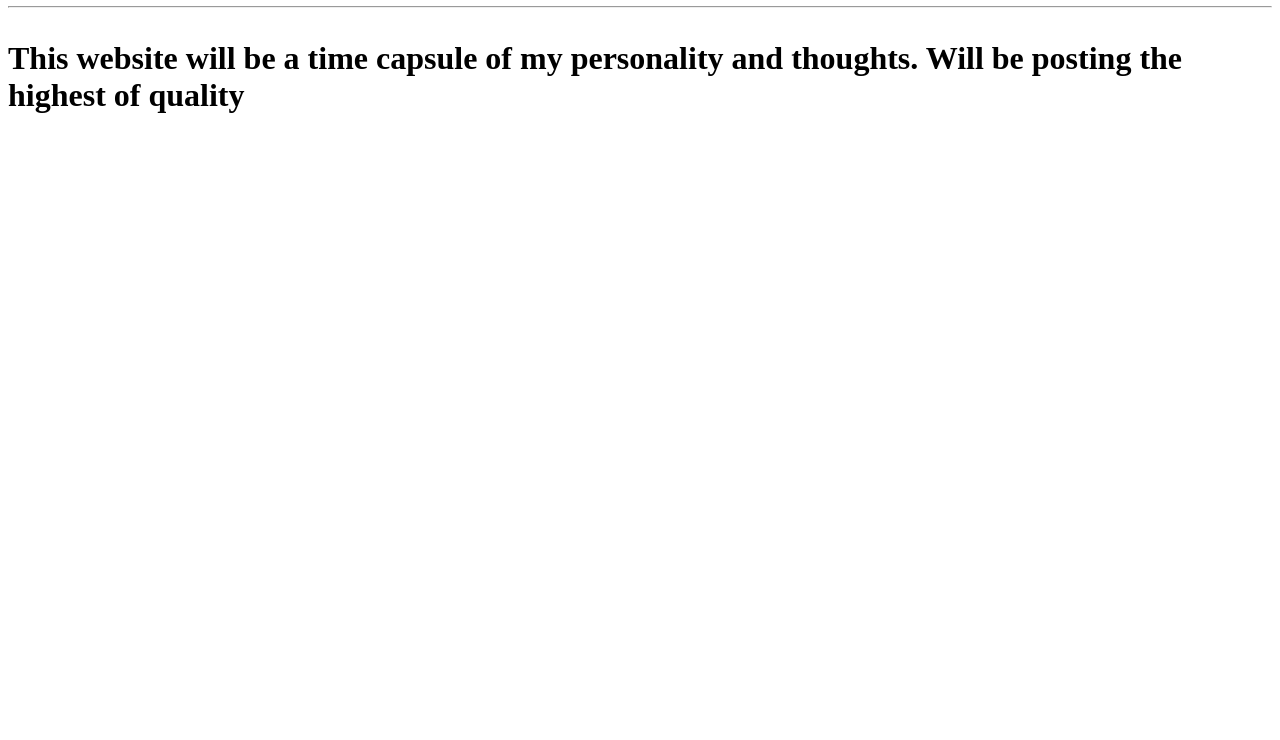
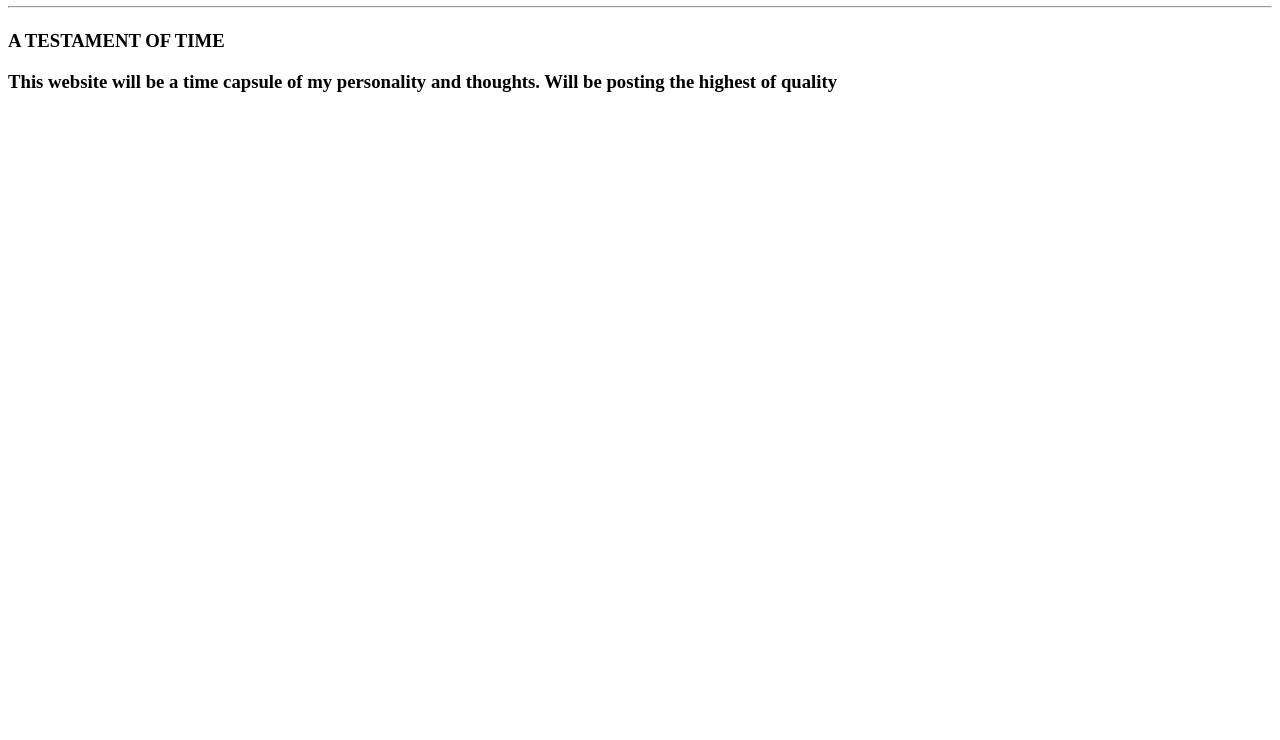
Before and after one commit to xfc69/xfc69.github.io, a plain HTML site: page index.html in a window 1280 px wide. Shown: the part 60-800 px from the top of the page. Drawn offline with Linux system fonts and the light colour scheme.

Commit message:
initial commit

```diff
--- a/index.html
+++ b/index.html
@@ -2,4 +2,6 @@
 
 <hr>
 
+<h3> A TESTAMENT OF TIME<h3>
+
 <p>This website will be a time capsule of my personality and thoughts. Will be posting the highest of quality</p>
```
